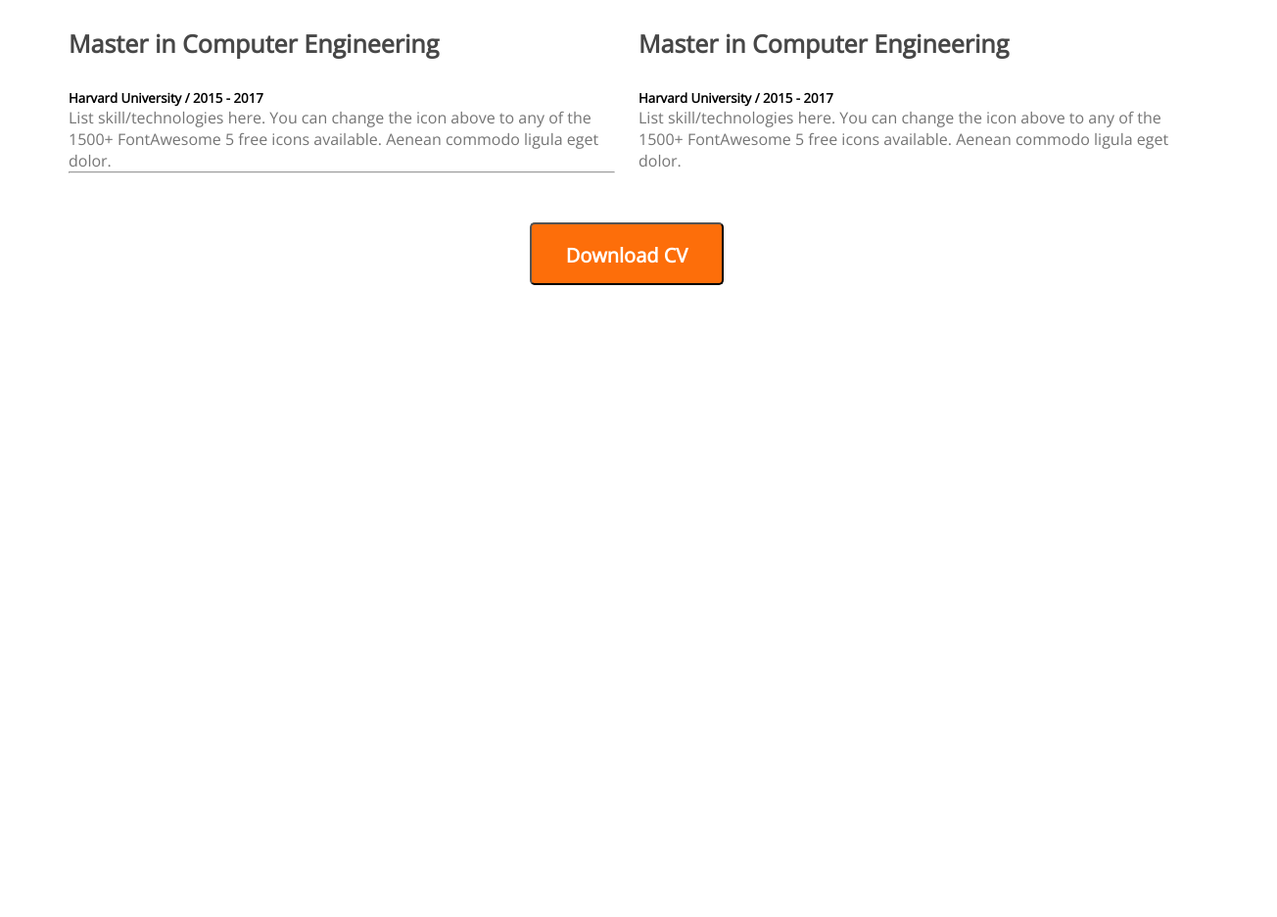
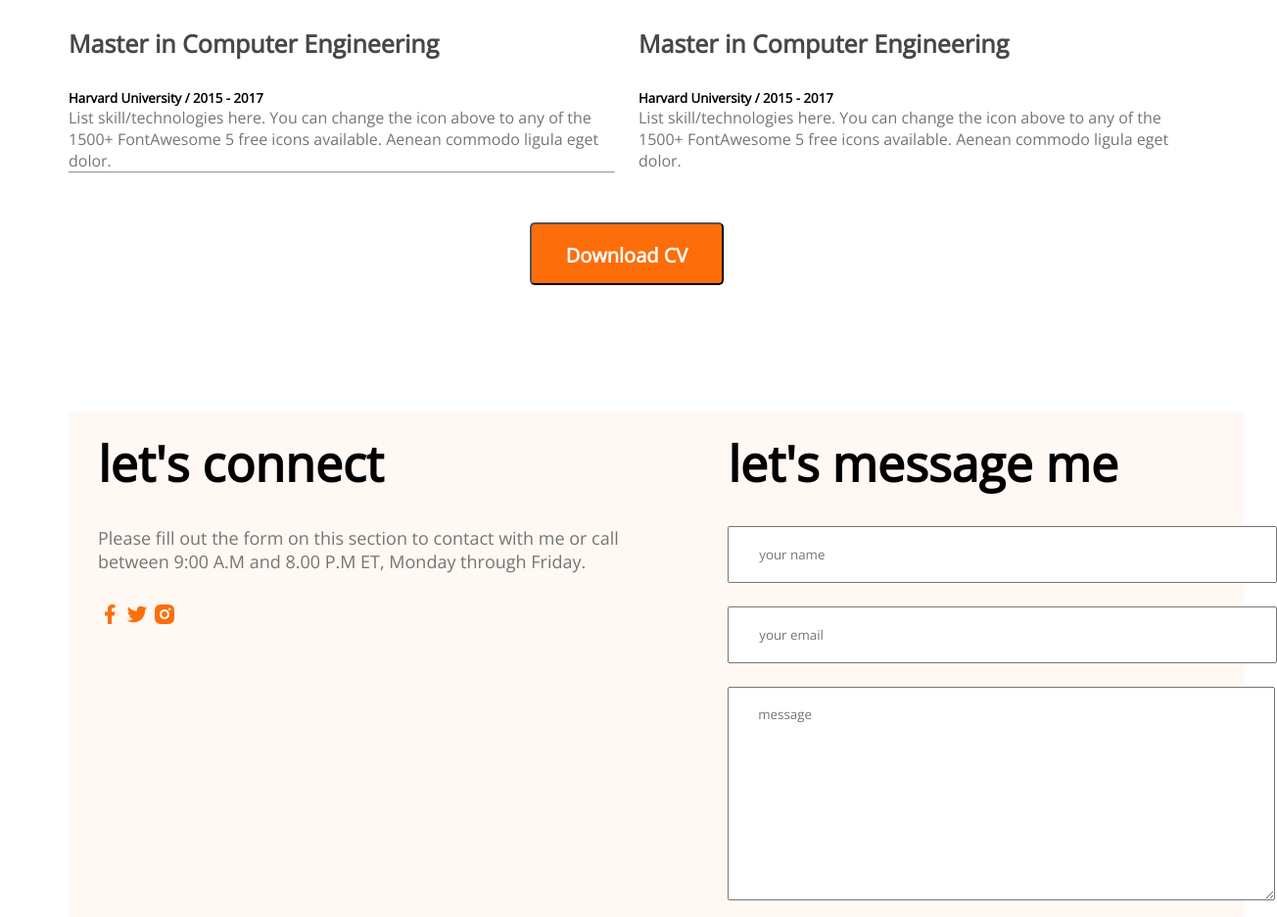
Before and after one commit to arafat717/arafat-portfolio, a plain HTML site: page index.html in a window 1280 px wide. Shown: the part 2664-3600 px from the top of the page at 98% size, 1304 px wide, since content can reach past the window. Before the commit the page ends 2955 px from the top, so only its background shows below. Drawn offline with nearby package versions, Linux system fonts and the light colour scheme.

Commit message:
contect added

```diff
--- a/index.html
+++ b/index.html
@@ -117,6 +117,25 @@
             <button class="btn-primary">Download CV</button>
         </div>
       </section>
+      <!-- contect section  -->
+      <section class=contect>
+        <div>
+            <h3 class="section-tittle">let's connect</h3>
+            <p class="section-description">Please fill out the form on this section to contact with me or call between 9:00 A.M and 8.00 P.M ET, Monday through Friday.</p>
+            <a href=""><img src="images/icons/facebook.png" alt=""></a>
+            <a href=""><img src="images/icons/twitter.png" alt=""></a>
+            <a href=""><img src="images/icons/insta.png" alt=""></a>
+         </div>
+         <div>
+           <h3 class="section-tittle">let's message me</h3>
+           <form action="">
+            <input type="text" name="" id="" placeholder="your name">
+            <input type="email" name="" id="" placeholder="your email">
+            <textarea name="" id="" cols="30" rows="10" placeholder="message"></textarea>
+            <input class="btn-primary" type="submit" value="submit">
+           </form>
+         </div>
+      </section>
     </main>
     <footer>
 
--- a/style/portfolio.css
+++ b/style/portfolio.css
@@ -158,3 +158,21 @@ nav ul{
     margin-top: 50px;
     text-align: center;
 }
+/* conect style  */
+.section-tittle{
+    text-align: left;
+}
+.contect{
+    display: flex;
+    gap: 100px;
+    background: #FFF8F3;
+    padding: 130px 200px;
+}
+.contect, input, textarea{
+    margin-bottom: 24px;
+    width: 100%;
+    padding: 18px 30px;
+}
+.contect a{
+    text-decoration: none;
+}
```
